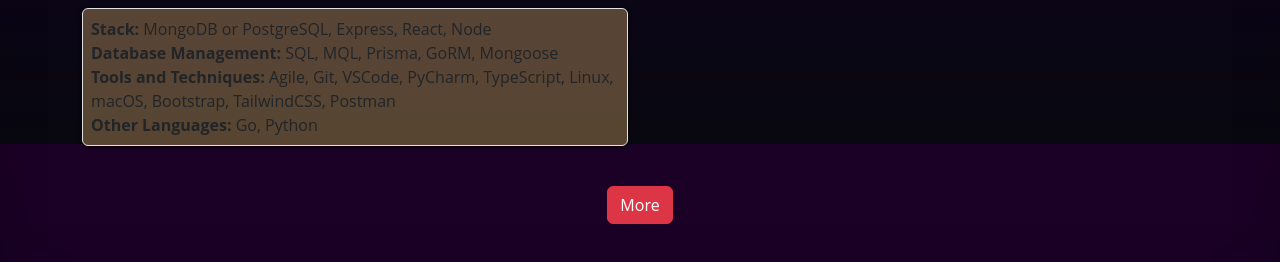
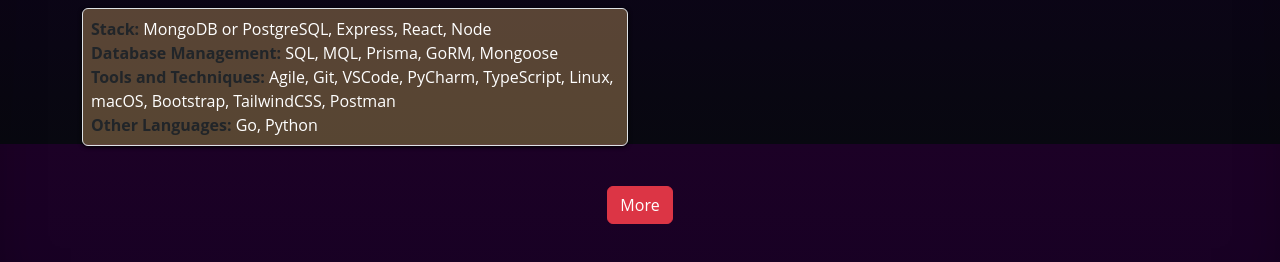
Before and after one commit to skno27/Portfolio, a plain HTML site: page index.html in a window 1280 px wide. Shown: the part 656-918 px from the top of the page. Drawn offline with nearby package versions, Linux system fonts and the light colour scheme.

Commit message:
improving readability with color changes

```diff
--- a/index.html
+++ b/index.html
@@ -75,22 +75,24 @@
               class="list-unstyled border rounded p-2 mt-4">
               <li>
                 <span class="fw-bold">Stack: </span>
-                <span>MongoDB or PostgreSQL, Express, React, Node</span>
+                <span class="text-white"
+                  >MongoDB or PostgreSQL, Express, React, Node</span
+                >
               </li>
               <li>
                 <span class="fw-bold">Database Management: </span>
-                <span>SQL, MQL, Prisma, GoRM, Mongoose</span>
+                <span class="text-white">SQL, MQL, Prisma, GoRM, Mongoose</span>
               </li>
               <li>
                 <span class="fw-bold">Tools and Techniques: </span>
-                <span
+                <span class="text-white"
                   >Agile, Git, VSCode, PyCharm, TypeScript, Linux, macOS,
                   Bootstrap, TailwindCSS, Postman</span
                 >
               </li>
               <li>
                 <span class="fw-bold">Other Languages: </span>
-                <span>Go, Python</span>
+                <span class="text-white">Go, Python</span>
               </li>
             </ul>
           </div>
```
